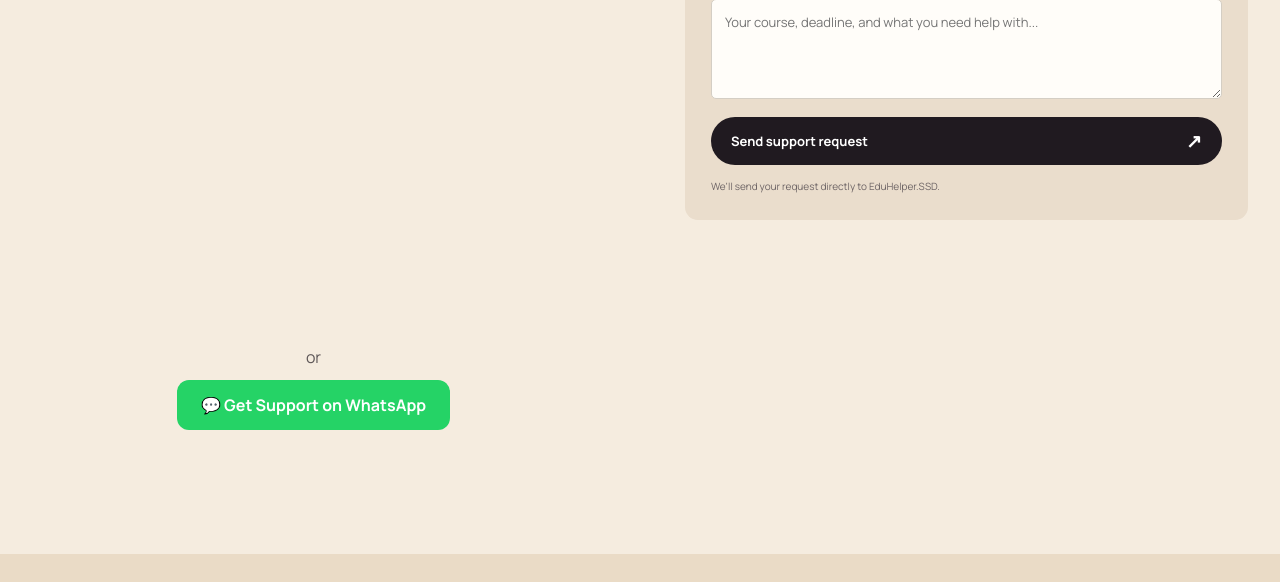
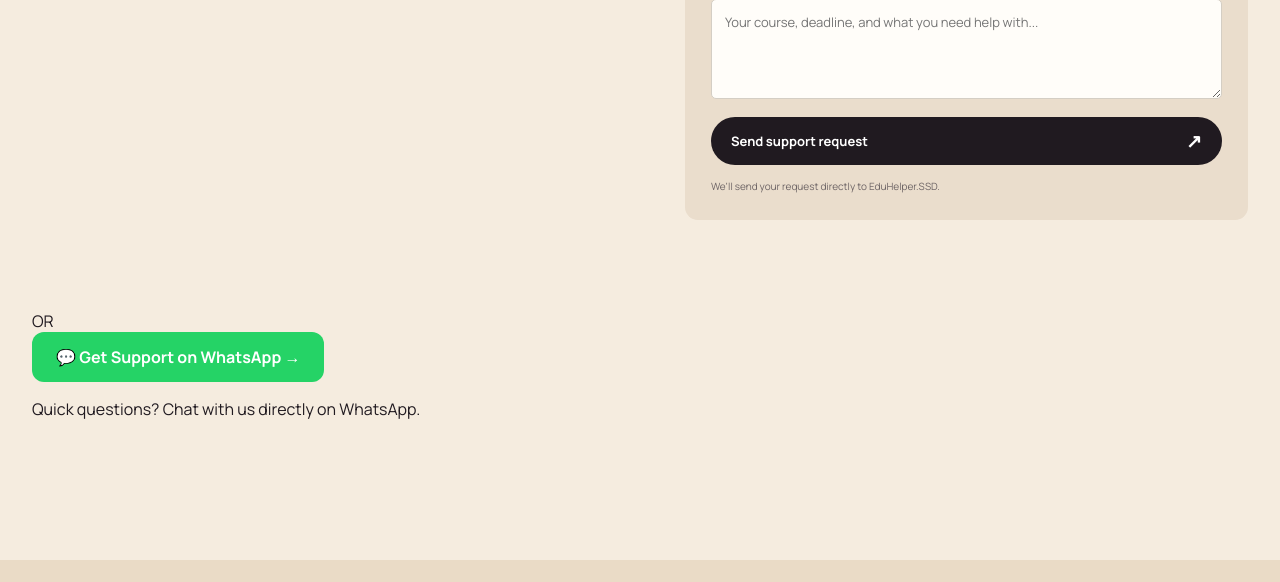
Before and after one commit to Developer-Kartikay/EduHelper.SSD, a website: page index.html in a window 1280 px wide. Shown: the part 3167-3749 px from the top of the page. Drawn offline with nearby package versions, Linux system fonts and the light colour scheme.

Commit message:
Update index.html

```diff
--- a/index.html
+++ b/index.html
@@ -21,17 +21,25 @@
 <section class="intro wrap" id="support"><p class="section-kicker">THE STUDENT SUPPORT DESK</p><div class="intro-grid"><h2>A thoughtful second pair of eyes for the work that matters.</h2><p>University can move fast. We help you understand your brief, organise your workload, strengthen your work, and move forward with confidence.</p></div><div class="support-grid"><article><span class="card-number">01</span><h3>Understand the brief</h3><p>Break down complex requirements, milestones and marking criteria into a workable plan.</p><span class="icon">↗</span></article><article><span class="card-number">02</span><h3>Sharpen your work</h3><p>Get feedback on structure, clarity, presentation, citations and academic formatting.</p><span class="icon">↗</span></article><article><span class="card-number">03</span><h3>Stay on track</h3><p>Create a realistic study or deadline plan around classes, work and life.</p><span class="icon">↗</span></article></div></section>
 <section class="process" id="process"><div class="wrap"><div class="process-heading"><p class="section-kicker">SIMPLE BY DESIGN</p><h2>Support that starts with a conversation.</h2></div><ol class="steps"><li><span>01</span><div><h3>Tell us what’s on your mind</h3><p>Send a short description of your situation, deadline, and the support you’re looking for.</p></div></li><li><span>02</span><div><h3>We understand the next step</h3><p>We review your request and connect with you about the most useful way we can help.</p></div></li><li><span>03</span><div><h3>Move forward with clarity</h3><p>Get organised, get useful feedback, and keep momentum on your academic goals.</p></div></li></ol></div></section>
 <section class="request wrap" id="request"><div class="request-copy"><p class="section-kicker">START HERE</p><h2>Bring us the question.<br><i>We’ll help find the way forward.</i></h2><p>There’s no account to create. Send a few details and we’ll reply by email.</p><div class="mini-contact"><a href="tel:+918278216937">☎ +91 82782 16937</a><a href="https://www.instagram.com/eduhelper.ssd/" target="_blank" rel="noreferrer">◎ @eduhelper.ssd ↗</a></div></div><form id="support-form"><label>Your name<input required name="name" autocomplete="name" placeholder="Name"></label><label>Email address<input required type="email" name="email" autocomplete="email" placeholder="you@email.com"></label><label>What would you like support with?<select required name="support"><option value="" disabled selected>Select an area</option><option>Understanding an academic brief</option><option>Feedback, proofreading or formatting</option><option>Study or deadline planning</option><option>Project or technical guidance</option><option>Something else</option></select></label><label>Tell us a little more<textarea required name="message" rows="4" placeholder="Your course, deadline, and what you need help with..."></textarea></label><button class="button submit" type="submit">Send support request <span>↗</span></button><p class="form-note" id="form-status">We’ll send your request directly to EduHelper.SSD.</p></form>
-<div class="whatsapp-contact">
-  <p>or</p>
+<div class="whatsapp-section">
+    <div class="or-divider">
+        <span>OR</span>
+    </div>
 
-  <a
-    href="https://wa.me/918278216937?text=Hi%20EduHelper.SSD,%20I%20found%20your%20website%20and%20would%20like%20some%20academic%20support."
-    target="_blank"
-    rel="noopener noreferrer"
-    class="whatsapp-button"
-  >
-    💬 Get Support on WhatsApp
-  </a>
+    <a
+      class="whatsapp-button"
+      href="https://wa.me/918278216937?text=Hi%20EduHelper,%20I%20need%20help%20with%20my%20assignment."
+      target="_blank"
+      rel="noopener noreferrer"
+    >
+        <span class="wa-icon">💬</span>
+        <span>Get Support on WhatsApp</span>
+        <span class="arrow">→</span>
+    </a>
+
+    <p class="whatsapp-note">
+        Quick questions? Chat with us directly on WhatsApp.
+    </p>
 </div>
 </section></main>
 <footer id="contact"><div class="wrap footer-grid"><div><a class="brand" href="#top"><img src="logo.svg" alt="EduHelper.SSD Logo"><span>EduHelper<em>.SSD</em></span></a><p>Guidance for the work. Support for the journey.</p></div><div class="footer-links" aria-label="Contact EduHelper SSD"><a href="tel:+918278216937"><span aria-hidden="true">☎</span> +91 82782 16937</a><a href="https://mail.google.com/mail/?view=cm&fs=1&to=eduhelper.ssd@gmail.com" target="_blank" rel="noreferrer"><span aria-hidden="true">✉</span> eduhelper.ssd@gmail.com</a><a href="https://www.instagram.com/eduhelper.ssd/" target="_blank" rel="noreferrer"><span aria-hidden="true">◎</span> Instagram</a></div></div><div class="wrap footer-bottom"><span>© <span id="year"></span> EduHelper.SSD</span><span>Student Support Desk</span></div></footer><script src="script.js"></script></body></html>
```
